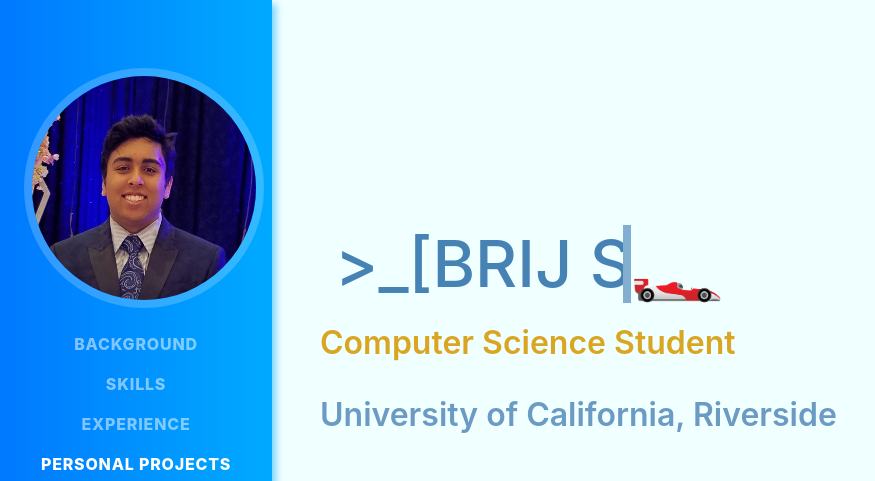
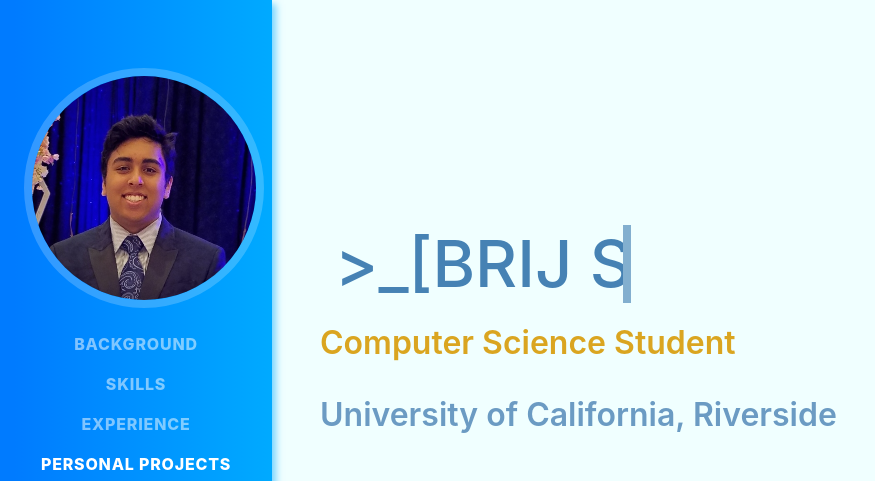
Before and after one commit to brij-shah/brij-shah.github.io, a website with bundled scripts: page index.html in a window 1280 px wide. Shown: the top 481 px of the page, without its empty margins (0-875 px from the left). Built offline with nearby package versions, Linux system fonts and the light colour scheme; a web font is replaced by a local one.

Commit message:
Update index.html

```diff
--- a/index.html
+++ b/index.html
@@ -77,7 +77,7 @@
     <section class="resume-section p-3 p-lg-5 d-flex align-items-center" id="top">
       <div class="w-100">
       	<div class = "container">
-        <h1 class="mb-3" id="name" style="color: steelblue;">>_[Brij Shah]</h1><div><img style="height: 80px; padding-top: 20%;" src="img/Capture.PNG"/></div>
+        <h1 class="mb-3" id="name" style="color: steelblue;">>_[Brij Shah]</h1>
     	</div>
         <div class="subheading mb-4" style = "color:  goldenrod">Computer Science Student</div>
         <p class="subheading mb-3" style = "color: #6b9bc3">University of California, Riverside<br><br>
```
